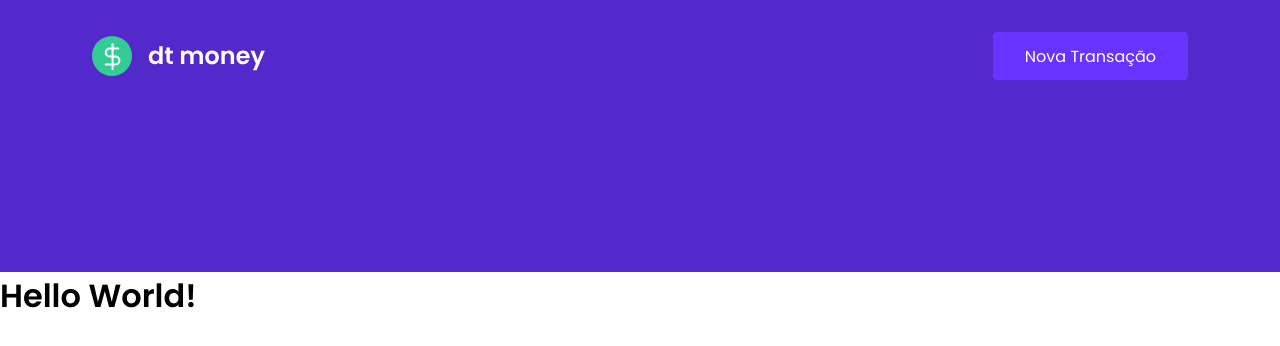
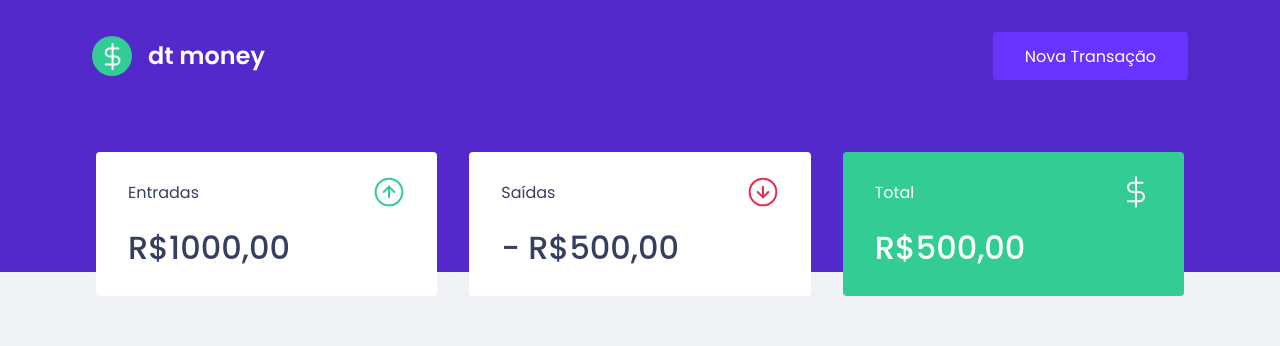
Before and after one commit to thiagocabral1994/ignite-dtmoney, a React (Create React App) app: page / in a window 1280 px wide. Shown: the top 346 px of the page. Built offline with nearby package versions, Linux system fonts and the light colour scheme.

Commit message:
feat: estilização do summary

```diff
--- a/public/index.html
+++ b/public/index.html
@@ -11,7 +11,7 @@
 
   <title>dtmoney</title>
 
-  <link href="https://fonts.googleapis.com/css2?family=Poppins:wght@400;600&display=swap" rel="stylesheet">
+  <link href="https://fonts.googleapis.com/css2?family=Poppins:wght@400;500;600&display=swap" rel="stylesheet">
 </head>
 
 <body>
--- a/src/App.tsx
+++ b/src/App.tsx
@@ -1,4 +1,5 @@
 import React from "react";
+import { Dashboard } from "./components/Dashboard";
 
 import { Header } from "./components/Header";
 import { GlobalStyle } from "./styles/global";
@@ -7,7 +8,7 @@
   return (
     <>
       <Header />
-      <h1>Hello World!</h1>
+      <Dashboard />
       <GlobalStyle />
     </>
   );
--- /dev/null
+++ b/src/components/Dashboard/index.tsx
@@ -0,0 +1,11 @@
+import { Summary } from '../Summary';
+
+import { Container } from './styles';
+
+export function Dashboard() {
+    return (
+        <Container>
+            <Summary />
+        </Container>
+    );
+}
--- /dev/null
+++ b/src/components/Dashboard/styles.ts
@@ -0,0 +1,7 @@
+import styled from 'styled-components';
+
+export const Container = styled.main`
+    max-width: 1120px;
+    margin: 0 auto;
+    padding: 2.5rem 1rem;
+`;
--- /dev/null
+++ b/src/components/Summary/index.tsx
@@ -0,0 +1,33 @@
+import incomeImg from '../../assets/income.svg'
+import outcomeImg from '../../assets/outcome.svg'
+import totalImg from '../../assets/total.svg'
+
+import { Container } from './styles';
+
+export function Summary() {
+    return (
+        <Container>
+            <div>
+                <header>
+                    <p>Entradas</p>
+                    <img src={incomeImg} alt="Entradas"/>
+                </header>
+                <strong>R$1000,00</strong>
+            </div>
+            <div>
+                <header>
+                    <p>Saídas</p>
+                    <img src={outcomeImg} alt="Saídas"/>
+                </header>
+                <strong>- R$500,00</strong>
+            </div>
+            <div className="highlight-background">
+                <header>
+                    <p>Total</p>
+                    <img src={totalImg} alt="Total"/>
+                </header>
+                <strong>R$500,00</strong>
+            </div>
+        </Container>
+    );
+}
--- /dev/null
+++ b/src/components/Summary/styles.ts
@@ -0,0 +1,34 @@
+import styled from 'styled-components';
+
+export const Container = styled.div`
+    display: grid;
+    grid-template-columns: repeat(3, 1fr);
+    gap: 2rem;
+    margin-top: -10rem;
+
+    div {
+        background: var(--shape);
+        padding: 1.5rem 2rem;
+        border-radius: 0.25rem;
+        color: var(--text-title);
+
+        header {
+            display: flex;
+            align-items: center;
+            justify-content: space-between;
+        }
+
+        strong {
+            display: block;
+            margin-top: 1rem;
+            font-size: 2rem;
+            font-weight: 500;
+            line-height: 3rem;
+        }
+
+        &.highlight-background {
+            background: var(--green);
+            color: #FFF;
+        }
+    }
+`;
--- a/src/styles/global.ts
+++ b/src/styles/global.ts
@@ -32,7 +32,7 @@
     }
 
     body {
-        background: var(--backgroud);
+        background: var(--background);
         -webkit-font-smoothing: antialiased;
     }
 
```
